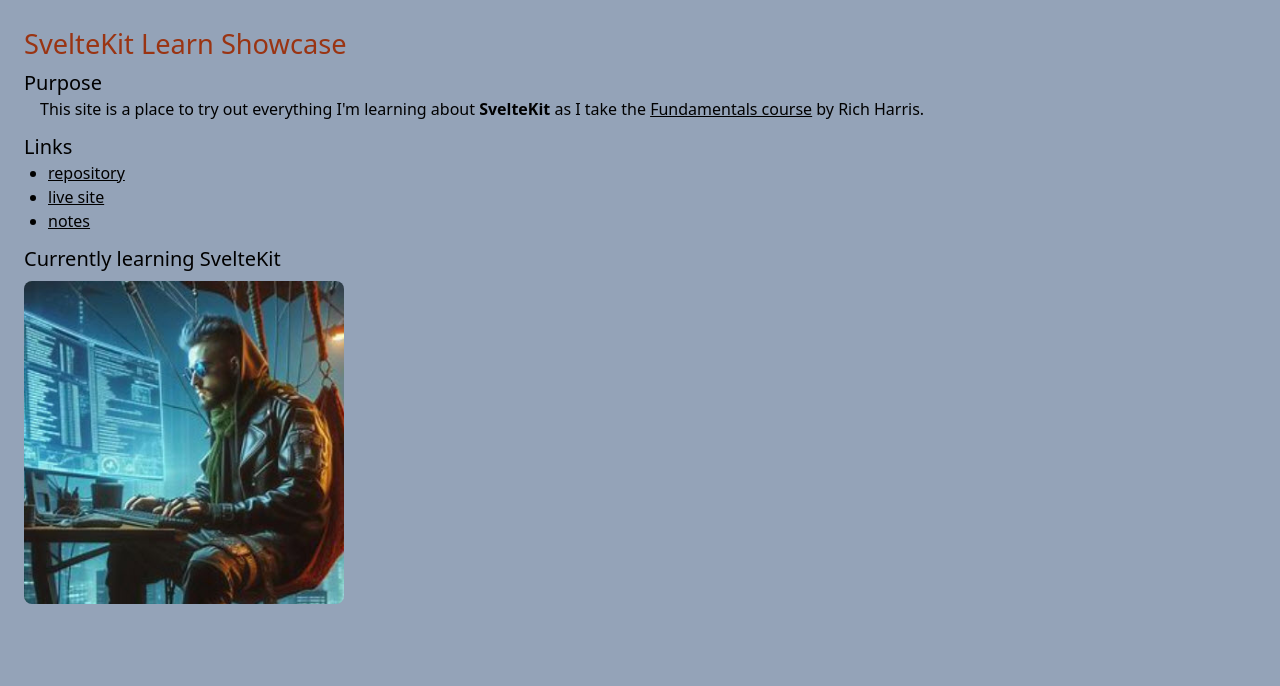
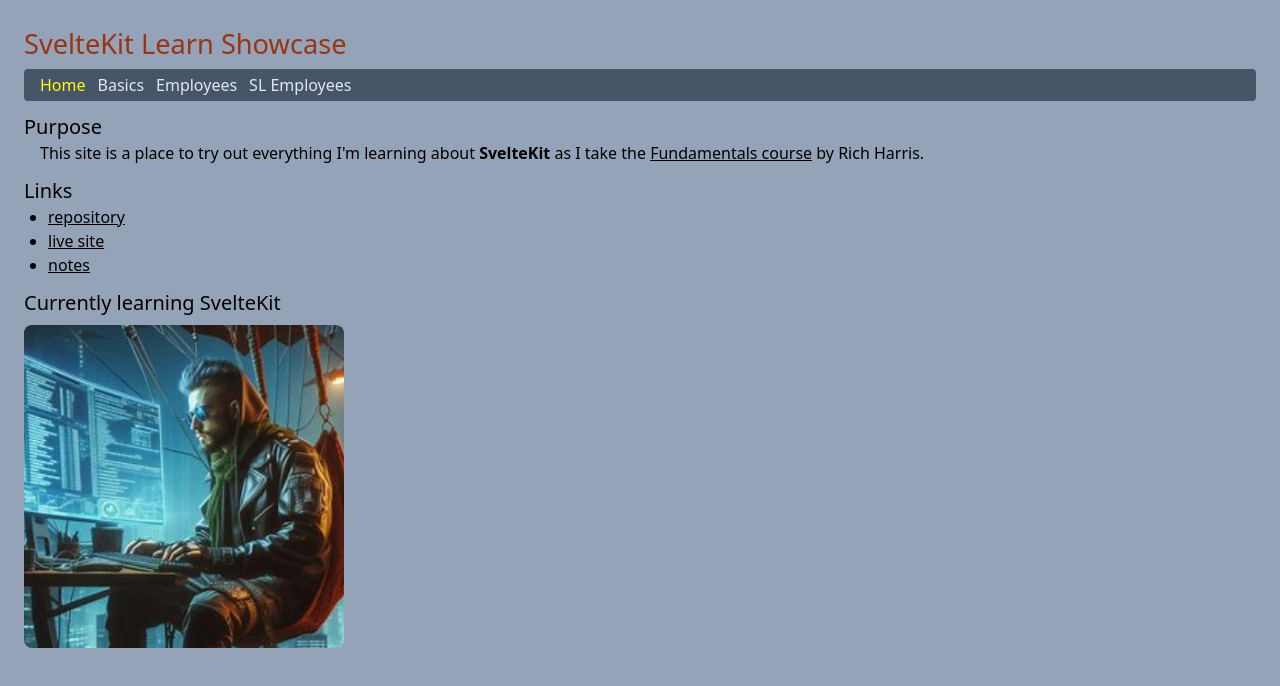
Before and after one commit to edwardtanguay/sveltekit-learn-showcase, a SvelteKit app: page / in a window 1280 px wide. Shown: the top 686 px of the page. Built offline with nearby package versions, Linux system fonts and the light colour scheme.

Commit message:
computer width solved

```diff
--- a/src/components/Nav.svelte
+++ b/src/components/Nav.svelte
@@ -1,6 +1,8 @@
 <script lang="ts">
 	import { page } from '$app/stores';
 	import { mobileMenuShowing } from '../stores';
+
+	let innerWidth = 0;
 
 	type PageItem = {
 		href: string;
@@ -44,7 +46,9 @@
 	};
 </script>
 
-{#if $mobileMenuShowing}
+<svelte:window bind:innerWidth={innerWidth} />
+
+{#if $mobileMenuShowing || innerWidth > 768}
 	<nav
 		class="bg-slate-600 px-4 pt-2 md:pt-1 pb-3 md:pb-1 mb-3 rounded text-slate-200 flex gap-3 flex-col md:flex-row"
 	>
```
